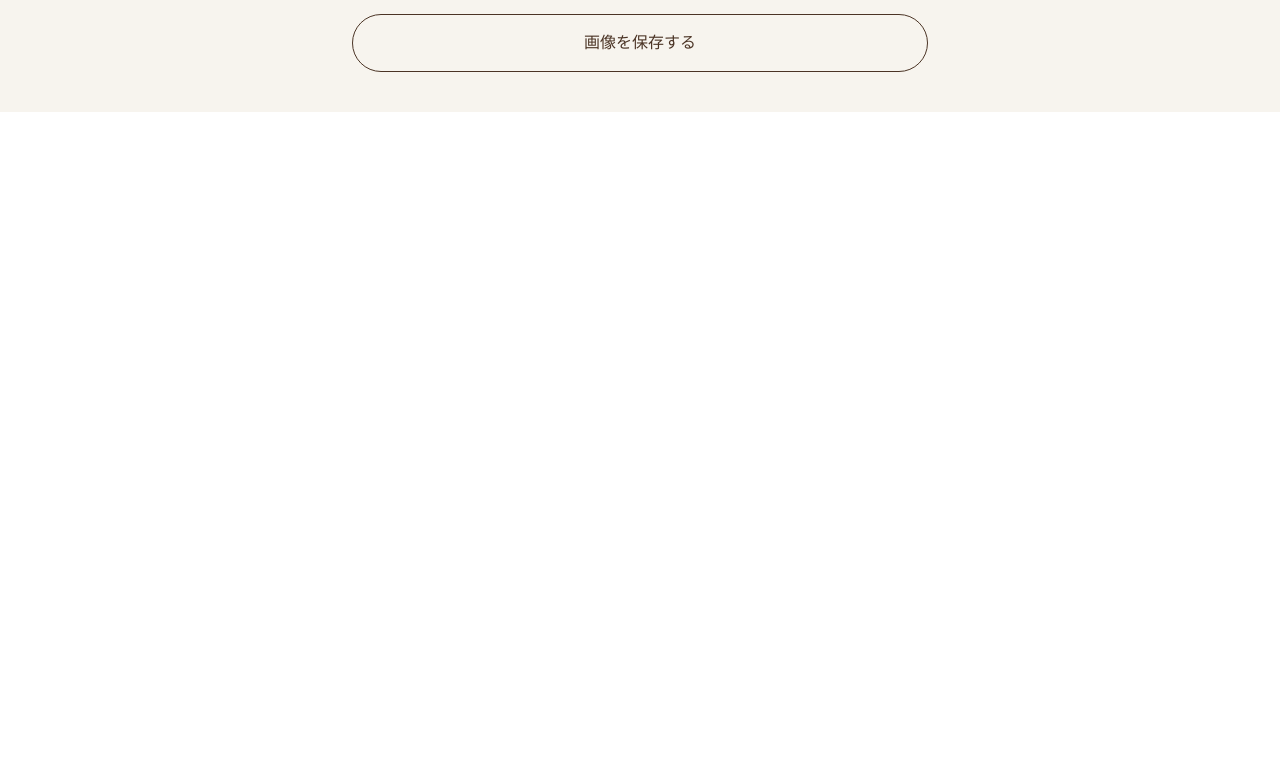
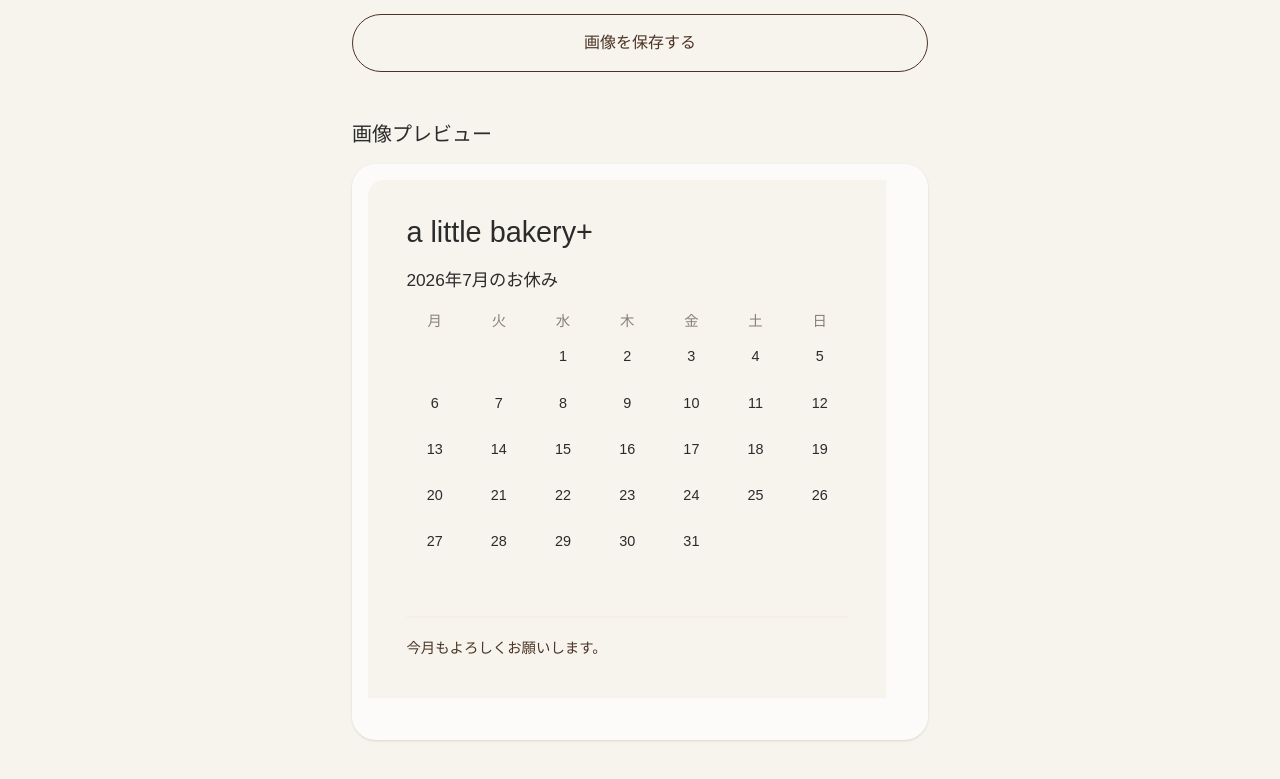
Before and after one commit to Yunosuke6018/a-little-bakery-homepage, a Next.js app: page /admin/calendar in a window 1280 px wide. Shown: the part 877-1656 px from the top of the page. Before the commit the page ends 989 px from the top, so only its background shows below. Built offline with nearby package versions, Linux system fonts and the light colour scheme.

Commit message:
カレンダー画像保存機能の実装

```diff
--- a/package.json
+++ b/package.json
@@ -9,6 +9,7 @@
     "lint": "eslint"
   },
   "dependencies": {
+    "html-to-image": "^1.11.13",
     "microcms-js-sdk": "^3.4.0",
     "next": "16.2.9",
     "react": "19.2.4",
--- a/src/views/admin-calendar/AdminCalendarView.tsx
+++ b/src/views/admin-calendar/AdminCalendarView.tsx
@@ -1,6 +1,7 @@
 "use client";
 
-import { useState } from "react";
+import { useRef, useState } from "react";
+import { toBlob } from "html-to-image";
 
 import type { MonthlySchedule } from "@/src/features/calendar/calendar.types";
 import {
@@ -9,6 +10,7 @@ import {
   getPreviousMonth,
 } from "@/src/features/calendar/calendar.utils";
 
+import { CalendarImageCard } from "./components/CalendarImageCard";
 import messages from "./messages/ja.json";
 
 const weekDays = ["月", "火", "水", "木", "金", "土", "日"];
@@ -24,6 +26,8 @@ export function AdminCalendarView() {
   );
   const [successMessage, setSuccessMessage] = useState("");
   const [errorMessage, setErrorMessage] = useState("");
+
+  const imageRef = useRef<HTMLDivElement>(null);
 
   const calendarDays = createCalendarDays(currentYear, currentMonth);
 
@@ -89,6 +93,61 @@ export function AdminCalendarView() {
       );
     }
   };
+
+  const handleDownloadImage = async () => {
+  if (!imageRef.current) {
+    return;
+  }
+
+  setErrorMessage("");
+
+  try {
+    const blob = await toBlob(imageRef.current, {
+      cacheBust: true,
+      pixelRatio: 1,
+      backgroundColor: "#F7F4EE",
+    });
+
+    if (!blob) {
+      throw new Error("Failed to create image");
+    }
+
+    const fileName = `${currentYear}-${String(currentMonth).padStart(
+      2,
+      "0"
+    )}-schedule.png`;
+
+    const file = new File([blob], fileName, {
+      type: "image/png",
+    });
+
+    if (navigator.canShare?.({ files: [file] })) {
+      await navigator.share({
+        files: [file],
+        title: "営業カレンダー",
+      });
+
+      return;
+    }
+
+    const url = URL.createObjectURL(blob);
+    const link = document.createElement("a");
+
+    link.download = fileName;
+    link.href = url;
+    link.click();
+
+    URL.revokeObjectURL(url);
+    } catch (error) {
+    console.error(error);
+
+    if (error instanceof DOMException && error.name === "AbortError") {
+      return;
+    }
+
+    setErrorMessage("画像を保存できませんでした。もう一度お試しください。");
+  }
+};
 
   return (
     <main className="min-h-screen bg-[#F7F4EE] px-6 py-10 text-[#2B2B2B]">
@@ -194,11 +253,40 @@ export function AdminCalendarView() {
 
           <button
             type="button"
+            onClick={handleDownloadImage}
             className="w-full rounded-full border border-[#4B3425] px-6 py-4 text-[#4B3425]"
           >
             {messages.imageButton}
           </button>
         </div>
+
+        <section className="mt-12">
+  <h2 className="mb-4 text-xl">画像プレビュー</h2>
+
+  <div className="overflow-hidden rounded-3xl bg-white/70 p-4 shadow-sm">
+    <div className="aspect-square w-full overflow-hidden rounded-2xl">
+      <div className="origin-top-left scale-[0.48]">
+        <CalendarImageCard
+          year={currentYear}
+          month={currentMonth}
+          closedDays={closedDays}
+          monthlyMessage={monthlyMessage}
+        />
+      </div>
+    </div>
+  </div>
+</section>
+
+<div className="fixed left-[-9999px] top-0">
+  <div ref={imageRef}>
+    <CalendarImageCard
+      year={currentYear}
+      month={currentMonth}
+      closedDays={closedDays}
+      monthlyMessage={monthlyMessage}
+    />
+  </div>
+</div>
       </div>
     </main>
   );
--- /dev/null
+++ b/src/views/admin-calendar/components/CalendarImageCard.tsx
@@ -0,0 +1,63 @@
+import { createCalendarDays } from "@/src/features/calendar/calendar.utils";
+
+type CalendarImageCardProps = {
+  year: number;
+  month: number;
+  closedDays: number[];
+  monthlyMessage: string;
+};
+
+const weekDays = ["月", "火", "水", "木", "金", "土", "日"];
+
+export function CalendarImageCard({
+  year,
+  month,
+  closedDays,
+  monthlyMessage,
+}: CalendarImageCardProps) {
+  const calendarDays = createCalendarDays(year, month);
+
+  return (
+    <div className="flex h-[1080px] w-[1080px] flex-col bg-[#F7F4EE] p-20 text-[#2B2B2B]">
+      <h1 className="text-6xl">a little bakery+</h1>
+
+      <h2 className="mt-12 text-4xl">
+        {year}年{month}月のお休み
+      </h2>
+
+      <div className="mt-12 grid grid-cols-7 gap-4 text-center">
+        {weekDays.map((day) => (
+          <div key={day} className="text-3xl text-[#8A8178]">
+            {day}
+          </div>
+        ))}
+
+        {calendarDays.map((day, index) => {
+          const isClosed = day !== null && closedDays.includes(day);
+
+          if (day === null) {
+            return <div key={`empty-${index}`} className="h-20 w-20" />;
+          }
+
+          return (
+            <div
+              key={day}
+              className={[
+                "mx-auto flex h-20 w-20 items-center justify-center rounded-full text-3xl",
+                isClosed ? "bg-[#4B3425] text-white" : "text-[#2B2B2B]",
+              ].join(" ")}
+            >
+              {day}
+            </div>
+          );
+        })}
+      </div>
+
+      <div className="mt-auto border-t border-[#E8DDCB] pt-10">
+            <p className="text-3xl leading-relaxed text-[#4B3425]">
+                {monthlyMessage}
+            </p>
+        </div>
+    </div>
+  );
+}
```
Also changed, not shown: 1 other file (tests, documents, lock files or other folders).
